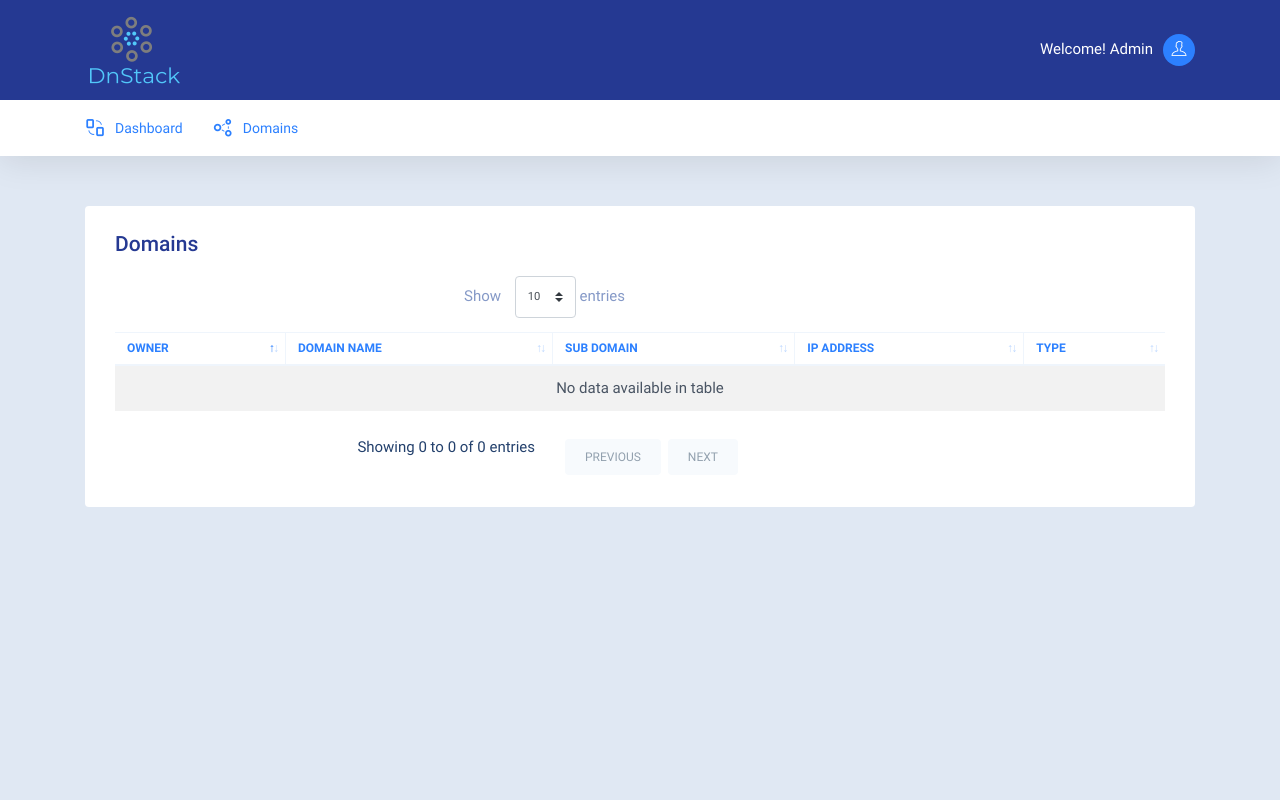
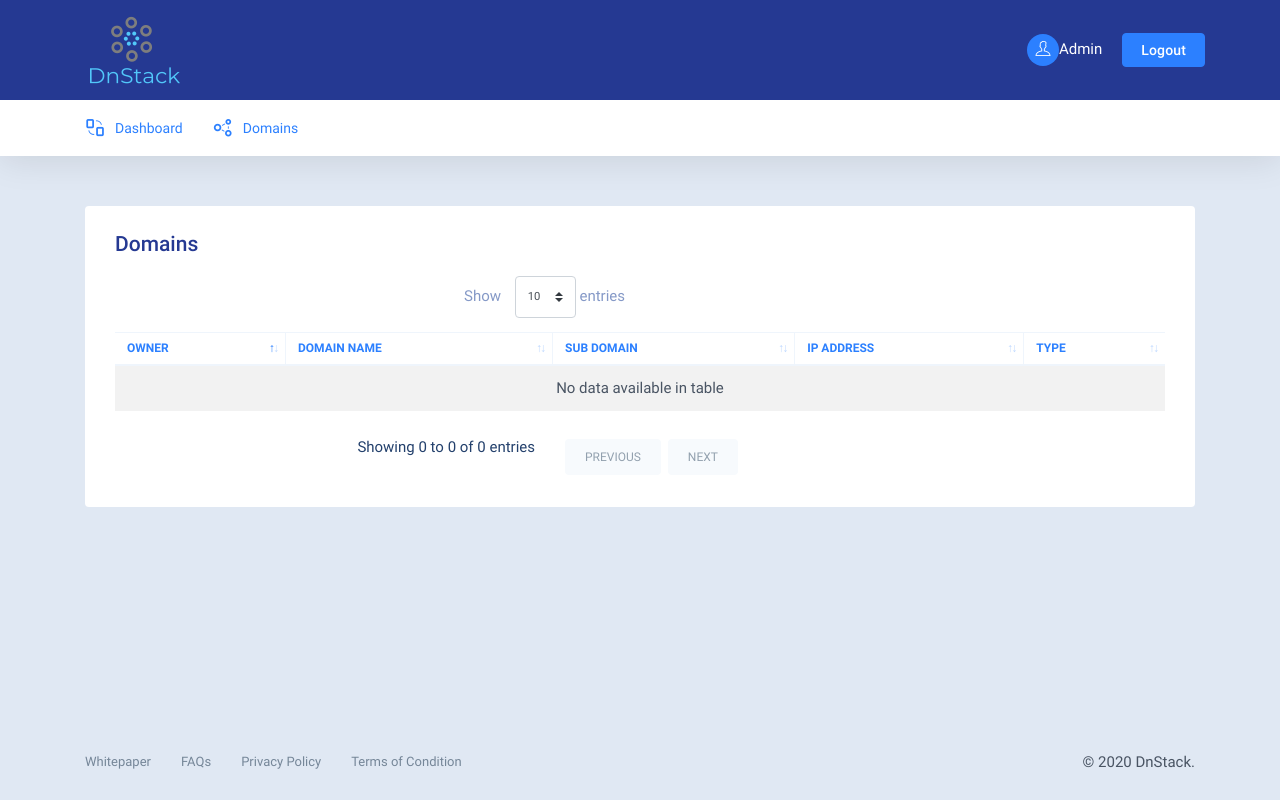
Before and after one commit to YongJiunn/DnStack, a Flask app: template app/templates/domain.html in a window 1280 px wide. Run offline with Flask 2, Linux system fonts and the light colour scheme; the template is opened without the code that fills it, so the values that code supplies are empty; some web fonts are replaced.

Commit message:
Done WebUI

```diff
--- a/app/templates/base.html
+++ b/app/templates/base.html
@@ -9,7 +9,7 @@
     <link rel="stylesheet" href="../static/css/vendor.bundle49f7.css?ver=104"><!-- Custom styles for this template -->
     <link rel="stylesheet" href="../static/css/style.css" id="layoutstyle">
 </head>
-<body>
+<body class="page-user">
 <div class="topbar-wrap">
     <div class="topbar is-sticky">
         <div class="container">
@@ -22,12 +22,18 @@
                 </ul>
                 <img src="../static/images/dnstack_logo.png" alt="logo" width="100" height="100">
                 <ul class="topbar-nav">
-                    <li class="topbar-nav-item relative"><span class="user-welcome d-none d-lg-inline-block">Welcome! Admin</span>
+                    <li class="topbar-nav-item relative">
                         <span class="toggle-tigger user-thumb"><em class="ti ti-user"></em></span>
+                        <span class="user-welcome d-none d-lg-inline-block">Admin</span>
                     </li><!-- .topbar-nav-item -->
+                    <li>
+                        <a href="{{ url_for('logout') }}" class="btn btn-sm btn-primary btn-auto">Logout</a>
+                    </li>
                 </ul><!-- .topbar-nav -->
             </div>
-        </div><!-- .container --></div><!-- .topbar -->
+        </div><!-- .container -->
+    </div><!-- .topbar -->
+
     <div class="navbar">
         <div class="container">
             <div class="navbar-innr">
--- a/app/templates/domain.html
+++ b/app/templates/domain.html
@@ -34,6 +34,9 @@
         </div>
     </div>
 </div>
+
+{% include 'footer.html' %}
+
 <script>
     $(document).ready(function () {
         $('#dtBasicExample').DataTable({
--- /dev/null
+++ b/app/templates/footer.html
@@ -0,0 +1,19 @@
+<div class="footer-bar">
+    <div class="container">
+        <div class="row align-items-center justify-content-center">
+            <div class="col-md-8">
+                <ul class="footer-links">
+                    <li><a href="#">Whitepaper</a></li>
+                    <li><a href="#">FAQs</a></li>
+                    <li><a href="#">Privacy Policy</a></li>
+                    <li><a href="#">Terms of Condition</a></li>
+                </ul>
+            </div><!-- .col -->
+            <div class="col-md-4 mt-2 mt-sm-0">
+                <div class="d-flex justify-content-between justify-content-md-end align-items-center guttar-25px pdt-0-5x pdb-0-5x">
+                    <div class="copyright-text">&copy; 2020 DnStack.</div>
+                </div>
+            </div><!-- .col -->
+        </div><!-- .row -->
+    </div><!-- .container -->
+</div><!-- .footer-bar -->
--- a/app/templates/login.html
+++ b/app/templates/login.html
@@ -32,7 +32,8 @@
                 {% with messages = get_flashed_messages() %}
                 {% if messages %}
                 {% for message in messages %}
-                <div class="alert alert-danger alert-dismissible fade show">{{ message }}
+                <div class="alert alert-danger alert-dismissible fade show">
+                    {{ message }}
                     <button type="button" class="close" data-dismiss="alert" aria-label="Close"><span
                             aria-hidden="true">&times;</span></button>
                 </div>
```
Also changed, not shown: app/__init__.py (+17 -1 lines), app/templates/index.html (+1 -19 lines), 4 other files.
